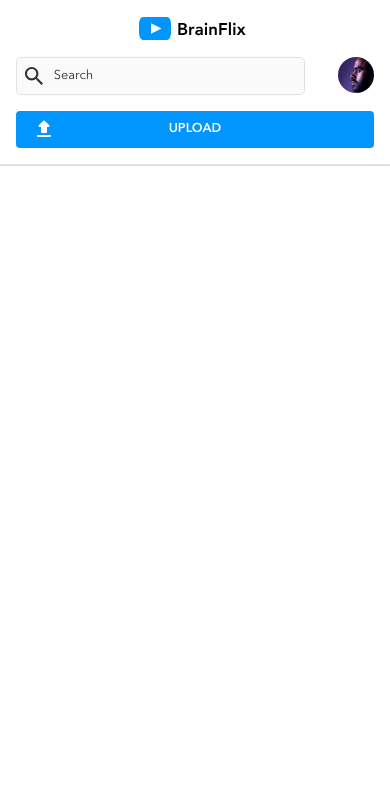
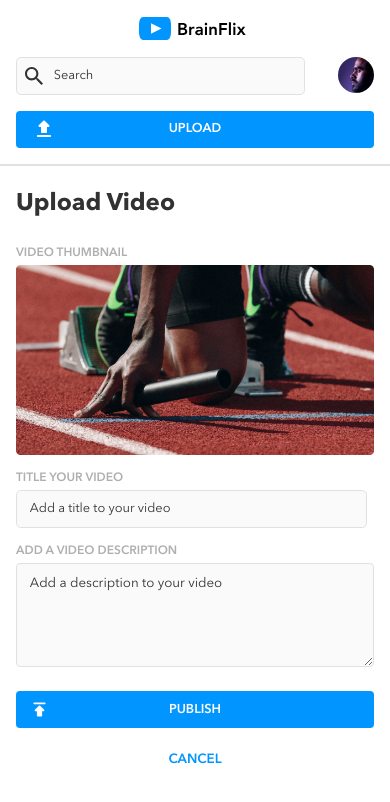
Before and after one commit to Samantha1047/samantha-sun-brainflix, a React (Vite) app: page /upload in a window 390 px wide. Shown: the top 802 px of the page. Built offline with nearby package versions, Linux system fonts and the light colour scheme.

Commit message:
finish code for upload page mobile design

```diff
--- a/src/components/Header/Header.jsx
+++ b/src/components/Header/Header.jsx
@@ -1,4 +1,5 @@
 import React from "react";
+import { Link } from "react-router-dom";
 import "./Header.scss";
 import logoImg from "../../assets/images/BrainFlix-logo.svg";
 import uploadIcon from "../../assets/images/upload.svg";
@@ -12,10 +13,12 @@ const Header = () => {
         </div>
         <div className="header__search-bar">
           <input type="text" placeholder="Search" />
-          <button className="header__button header__button--upload">
-            <img src={uploadIcon} alt="upload-icon" className="header__button-icon" />
-            UPLOAD
-          </button>
+          <Link to="/upload" className="header__button-link">
+            <button className="header__button header__button--upload">
+              <img src={uploadIcon} alt="upload-icon" className="header__button-icon" />
+              UPLOAD
+            </button>
+          </Link>
           <div className="header__avatar"></div>
         </div>
       </div>
--- a/src/components/Header/Header.scss
+++ b/src/components/Header/Header.scss
@@ -64,6 +64,10 @@
     }
   }
 
+  &__button-link {
+    text-decoration: none;
+  }
+
   &__button {
     margin-top: $mobile-padding-between-components;
     background-color: $BrainFlix-Blue;
--- a/src/components/VideoUpload/VideoUpload.jsx
+++ b/src/components/VideoUpload/VideoUpload.jsx
@@ -1,7 +1,14 @@
 import React from "react";
+import VideoUploadForm from "../VideoUploadForm/VideoUploadForm";
+import "./VideoUpload.scss";
 
 const VideoUpload = () => {
-  return <div></div>;
+  return (
+    <div className="video-upload">
+      <h1 className="video-upload__title">Upload Video</h1>
+      <VideoUploadForm />
+    </div>
+  );
 };
 
 export default VideoUpload;
--- a/src/components/VideoUpload/VideoUpload.scss
+++ b/src/components/VideoUpload/VideoUpload.scss
@@ -0,0 +1,11 @@
+@use "../../styles/partials/variables" as *;
+@use "../../styles/partials/mixins" as *;
+
+.video-upload {
+  padding: $mobile-padding-before-headlines $mobile-padding-between-components;
+
+  &__title {
+    font-size: 1.5rem;
+    color: $BrainFlix-Black;
+  }
+}
--- a/src/components/VideoUploadForm/VideoUploadForm.jsx
+++ b/src/components/VideoUploadForm/VideoUploadForm.jsx
@@ -1,7 +1,40 @@
 import React from "react";
+import { useNavigate } from "react-router-dom";
+import videoThumbnailImg from "../../assets/images/Upload-video-preview.jpg";
+import publishIcon from "../../assets/images/publish.svg";
+import "./VideoUploadForm.scss";
 
 const VideoUploadForm = () => {
-  return <div></div>;
+  const navigate = useNavigate();
+
+  const handleSubmit = (e) => {
+    e.preventDefault();
+    alert("Video Upload Successful!");
+    navigate("/");
+    window.scrollTo(0, 0);
+  };
+
+  return (
+    <form className="video-upload-form" onSubmit={handleSubmit}>
+      <label>VIDEO THUMBNAIL</label>
+      <img className="video-upload-form__thumbnail-img" src={videoThumbnailImg} alt="video-thumbnail-preview-img" />
+      <div className="video-upload-form__input-container">
+        <label>TITLE YOUR VIDEO</label>
+        <input type="text" name="upload-video-title" placeholder="Add a title to your video" />
+        <label>ADD A VIDEO DESCRIPTION</label>
+        <textarea name="upload-video-description" placeholder="Add a description to your video" />
+      </div>
+      <div className="video-upload-form__button-container">
+        <button type="submit" className="video-upload-form__button video-upload-form__button--publish">
+          <img src={publishIcon} alt="publish-icon" className="video-upload-form__button-icon" />
+          PUBLISH
+        </button>
+        <button type="button" className="video-upload-form__button video-upload-form__button--cancel">
+          CANCEL
+        </button>
+      </div>
+    </form>
+  );
 };
 
 export default VideoUploadForm;
--- a/src/components/VideoUploadForm/VideoUploadForm.scss
+++ b/src/components/VideoUploadForm/VideoUploadForm.scss
@@ -0,0 +1,116 @@
+@use "../../styles/partials/variables" as *;
+@use "../../styles/partials/mixins" as *;
+
+.video-upload-form {
+  padding: $mobile-padding-before-headlines 0;
+  width: 100%;
+  overflow: hidden;
+
+  label {
+    font-size: 0.75rem;
+    color: $Silver;
+    font-weight: $font-weight-dami;
+  }
+
+  &__thumbnail-img {
+    width: 100%;
+    height: auto;
+    display: block;
+    padding-top: 0.2rem;
+  }
+
+  &__input-container {
+    width: 100%;
+    display: flex;
+    flex-direction: column;
+    padding-bottom: 1.5rem;
+
+    label {
+      padding-top: 1rem;
+      padding-bottom: 0.3rem;
+    }
+
+    input {
+      background-color: $Alabaster;
+      border: 0.1rem solid $Mercury;
+      border-radius: 0.3rem;
+      padding-left: 0.8rem;
+      height: 2.25rem;
+      width: 94%;
+      font-size: 0.8rem;
+
+      &::placeholder {
+        color: $BrainFlix-Black;
+      }
+
+      @include tablet {
+        flex: 1;
+        margin: 0 1.5rem 0 7rem;
+        height: 2.5rem;
+      }
+
+      @include desktop {
+        margin: 0 1.8rem 0 29rem;
+      }
+    }
+
+    textarea {
+      height: 23vw;
+      background-color: $Alabaster;
+      border: 0.1rem solid $Mercury;
+      border-radius: 0.25rem;
+      padding-top: 0.8rem;
+      padding-left: 0.8rem;
+
+      &::placeholder {
+        color: $BrainFlix-Black;
+      }
+    }
+  }
+
+  &__button {
+    &--publish {
+      background-color: $BrainFlix-Blue;
+      color: $White;
+      font-size: 0.8rem;
+      font-weight: $font-weight-dami;
+      width: 100%;
+      height: 2.3rem;
+      border: none;
+      border-radius: 4px;
+      cursor: pointer;
+      display: flex;
+      justify-content: center;
+      align-items: center;
+      position: relative;
+
+      &:hover {
+        cursor: pointer;
+        background-color: $BrainFlix-DarkBlue;
+      }
+
+      @include tablet {
+        position: absolute;
+        top: 1.3rem;
+        right: 0;
+        height: 2.5rem;
+        width: 25%;
+      }
+
+      img {
+        position: absolute;
+        height: 1.3rem;
+        left: 0.8rem;
+      }
+    }
+
+    &--cancel {
+      width: 100%;
+      padding-top: $mobile-padding-before-headlines;
+      border: none;
+      background-color: white;
+      color: $BrainFlix-Blue;
+      font-weight: $font-weight-dami;
+    }
+  }
+}
--- a/src/pages/UploadPage/UploadPage.jsx
+++ b/src/pages/UploadPage/UploadPage.jsx
@@ -4,12 +4,14 @@ import { useEffect, useState } from "react";
 import "./UploadPage.scss";
 import Header from "../../components/Header/Header";
 import DividerNoPadding from "../../components/DividerNoPadding/DividerNoPadding";
+import VideoUpload from "../../components/VideoUpload/VideoUpload";
 
 const UploadPage = () => {
   return (
     <div className="upload-page">
       <Header />
       <DividerNoPadding />
+      <VideoUpload />
     </div>
   );
 };
```
